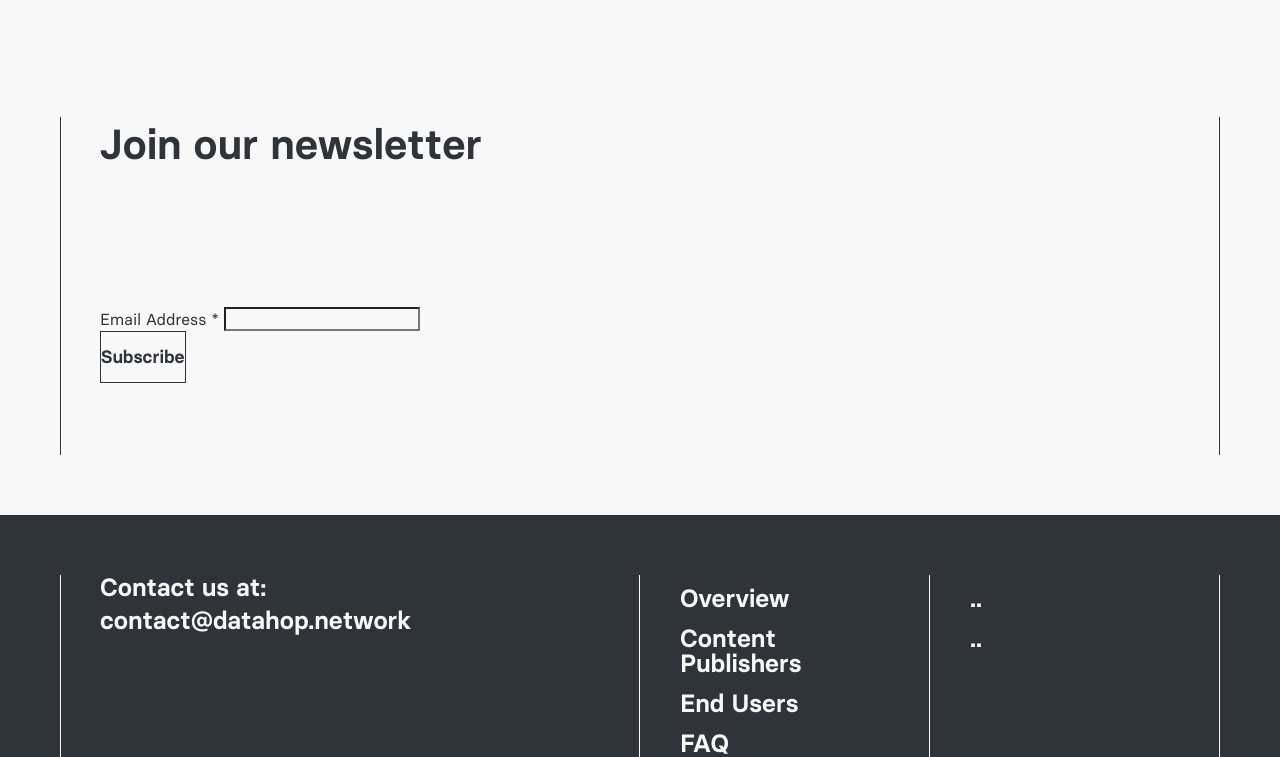
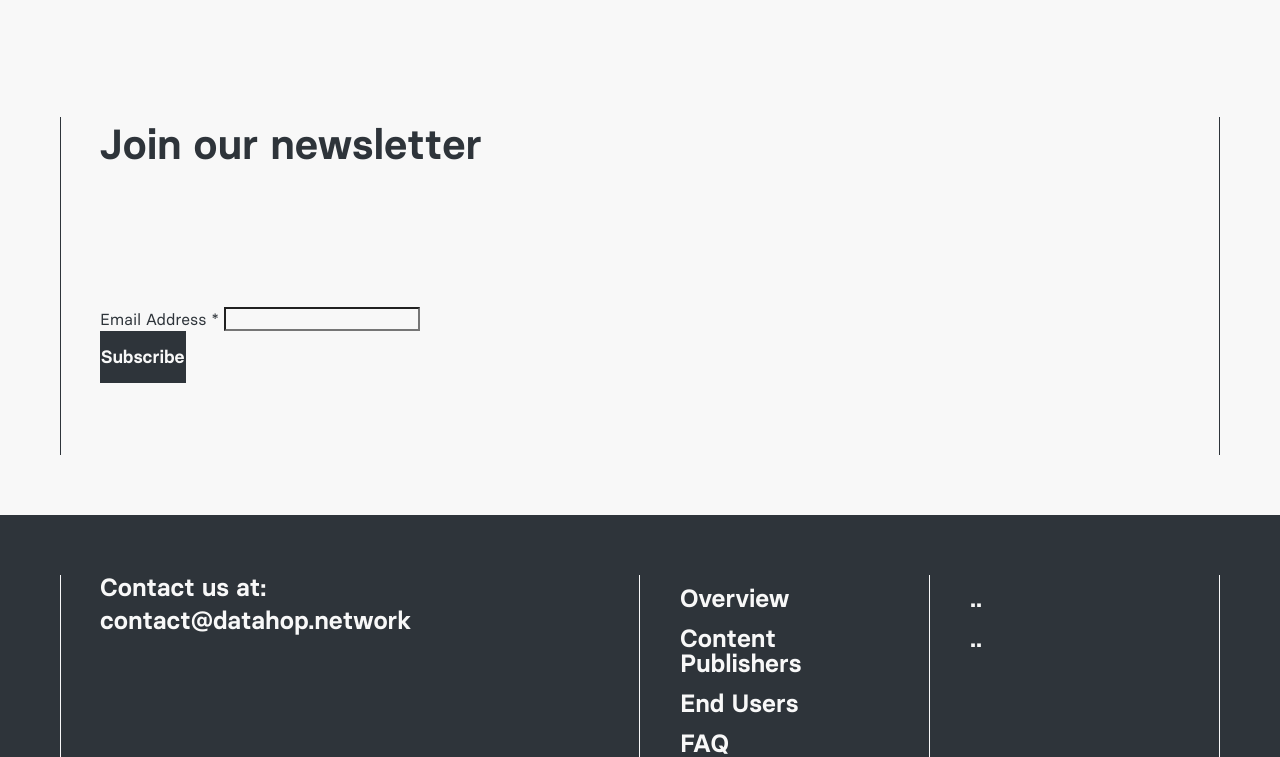
Before and after one commit to srene/datahop-website, a plain HTML site: page index.html in a window 1280 px wide. In both pictures the pointer is over the input "Subscribe". Shown: the part 5785-6542 px from the top of the page. Drawn offline with Linux system fonts and the light colour scheme; a script that the page names is missing.

Commit message:
newsletter button css

```diff
--- a/assets/0dff50c0bc4cd857673761897820ea55.css
+++ b/assets/0dff50c0bc4cd857673761897820ea55.css
@@ -1308,7 +1308,8 @@ strong {
     }
 
     .button2:hover {
-      //  color: #f8f8f8
+        color: #f8f8f8;
+        background: #2e343a;
     }
     .button2:hover:before {
       //  transform: translate3d(0, 0, 0)
```
